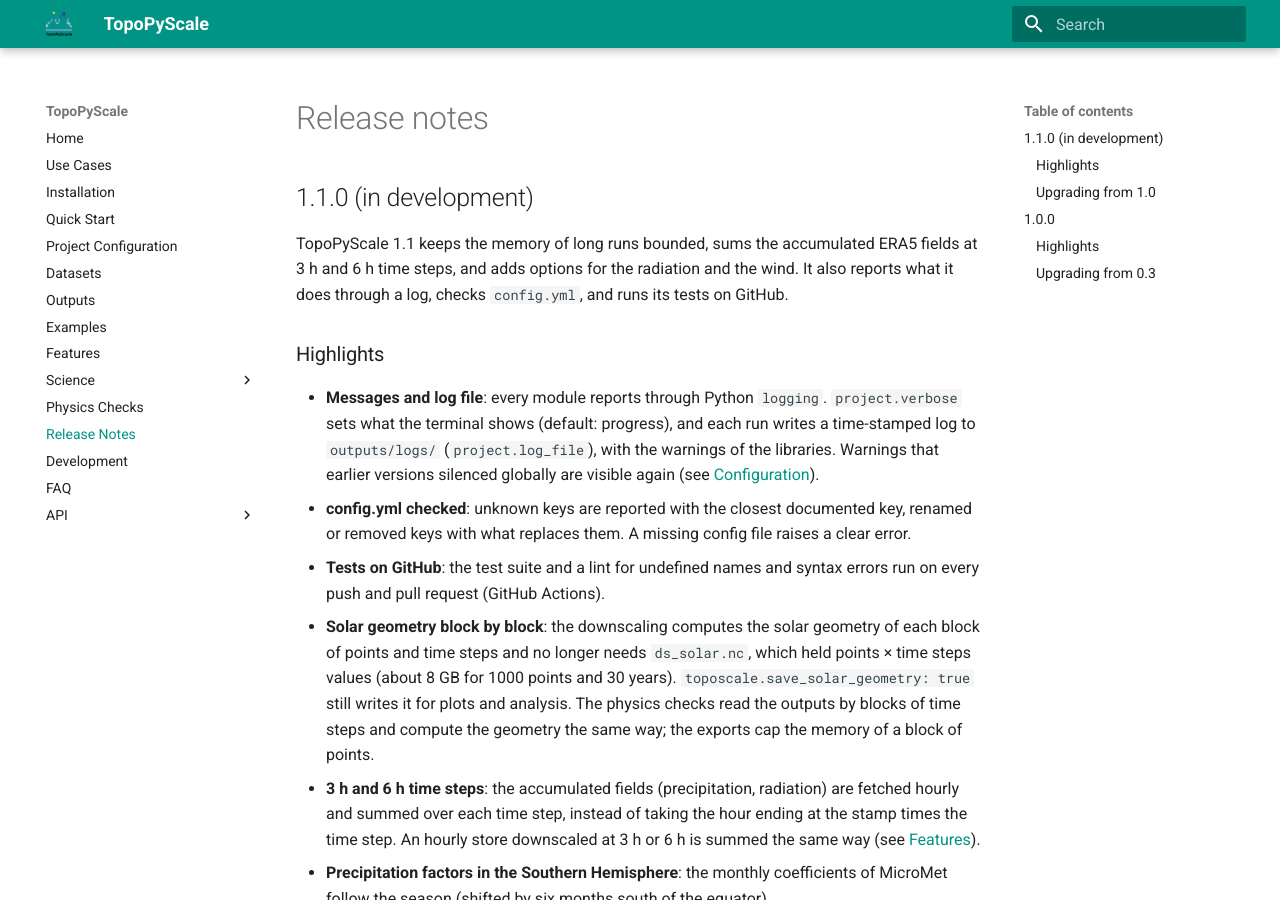
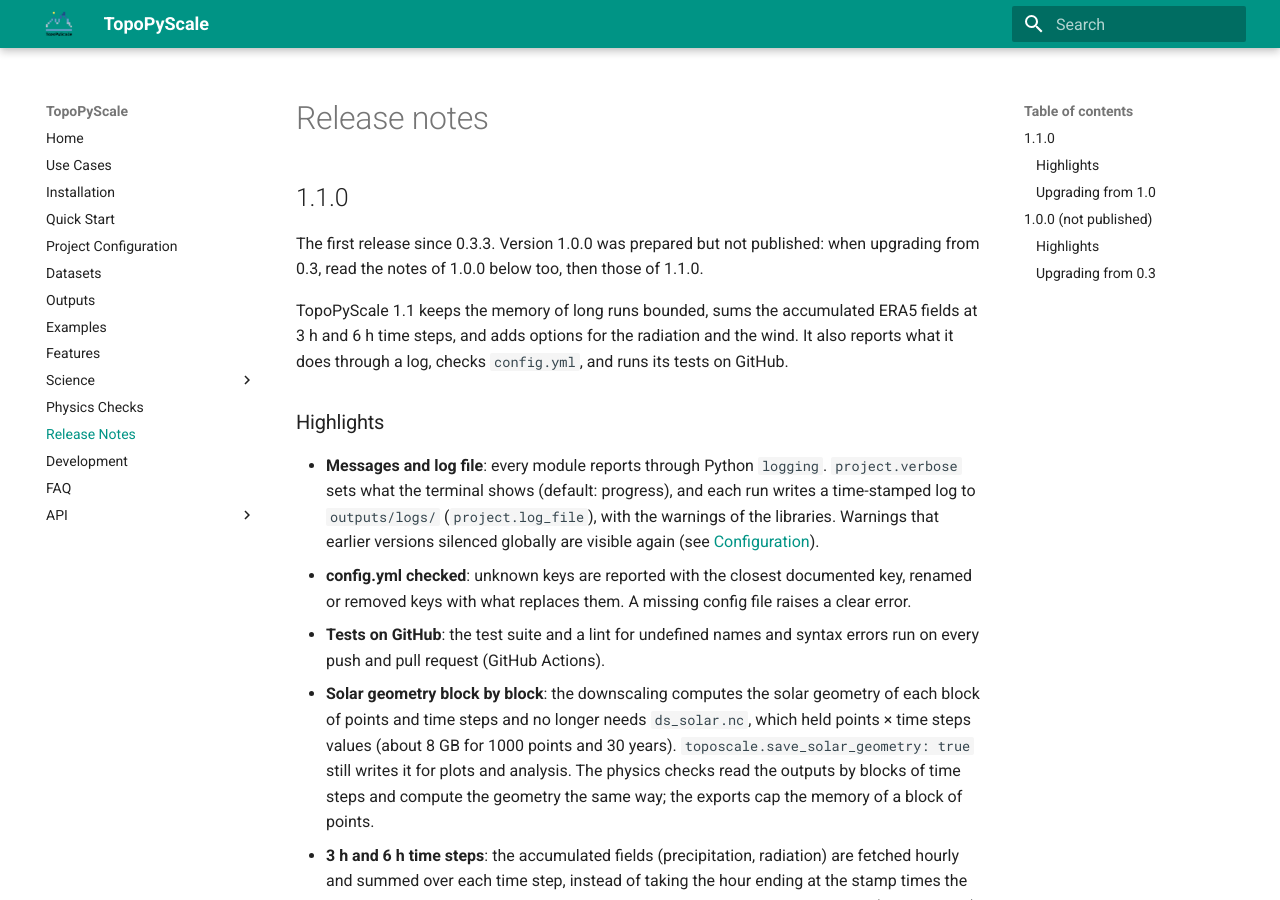
Before and after one commit to ArcticSnow/TopoPyScale, an MkDocs documentation site: the page built from doc/docs/10_release_notes.md, in a window 1280 px wide and 900 px high. Built offline with MkDocs 1.6.1 and Material for MkDocs 9.7.7, drawn with Linux system fonts in a browser that asks for light colours; some of the changed text lies outside the part shown.

Commit message:
Release TopoPyScale 1.1.0
- version 1.1.0
- release notes: 1.1.0 is the first release since 0.3.3; 1.0.0 was prepared
  but not published, and its notes apply when upgrading from 0.3

Co-Authored-By: Claude Opus 5.5 <noreply@anthropic.com>
Claude-Session: https://claude.ai/code/session_012FMkEYDUJxvxmd3SbUsJfP

```diff
--- a/TopoPyScale/__init__.py
+++ b/TopoPyScale/__init__.py
@@ -7,7 +7,7 @@ Example usage: See the documentation
 
 """
 
-__version__ = "1.0.0"
+__version__ = "1.1.0"
 
 from TopoPyScale import log  # noqa: E402
 
--- a/doc/docs/10_release_notes.md
+++ b/doc/docs/10_release_notes.md
@@ -1,6 +1,8 @@
 # Release notes
 
-## 1.1.0 (in development)
+## 1.1.0
+
+The first release since 0.3.3. Version 1.0.0 was prepared but not published: when upgrading from 0.3, read the notes of 1.0.0 below too, then those of 1.1.0.
 
 TopoPyScale 1.1 keeps the memory of long runs bounded, sums the accumulated ERA5 fields at 3 h and 6 h time steps, and adds options for the radiation and the wind. It also reports what it does through a log, checks `config.yml`, and runs its tests on GitHub.
 
@@ -25,7 +27,7 @@ TopoPyScale 1.1 keeps the memory of long runs bounded, sums the accumulated ERA5
 5. **Example configs**: `project.CPU_cores` is not read, so the examples ran on one core. Use `project.parallelization.setting.multicore.CPU_cores`; the config check reports the key. The [examples](https://github.com/ArcticSnow/TopoPyScale_examples) are updated for 1.1.
 6. **Messages** go to the log instead of `print()`. Set `project.verbose: False` for warnings only.
 
-## 1.0.0
+## 1.0.0 (not published)
 
 TopoPyScale 1.0 checks the physics of its outputs, fixes the errors those checks found, and replaces the slow or fragile parts of the workflow.
 
```
